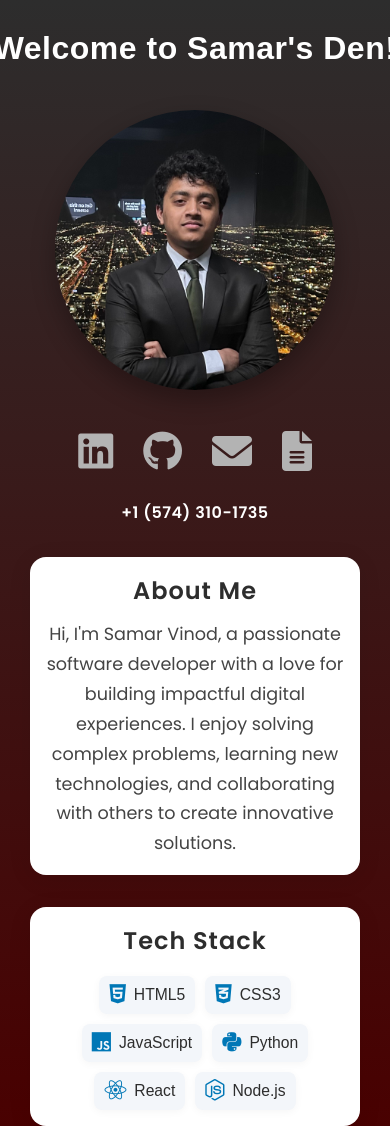
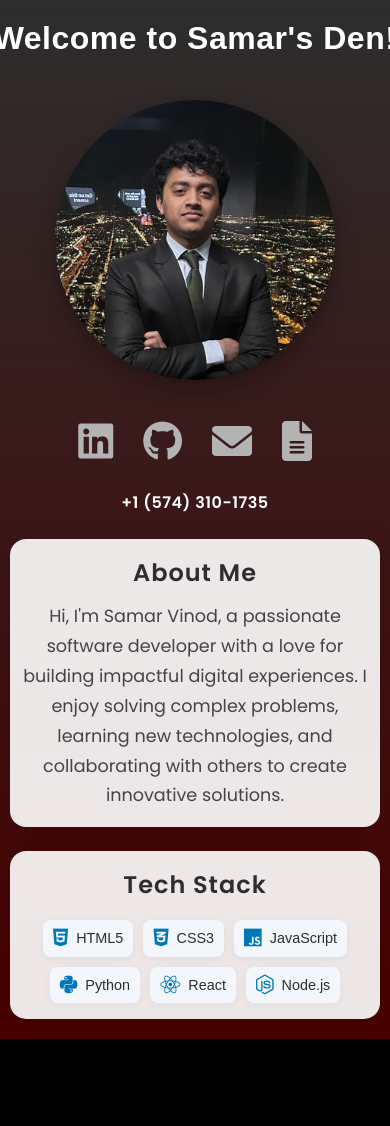
Before and after one commit to samarvinod/samarvinod.github.io, a plain HTML site: page index.html in a window 390 px wide. After the commit the page ends 1039 px from the top, so only its background shows below. Drawn offline with Linux system fonts and the light colour scheme.

Commit message:
Update main.css

```diff
--- a/main.css
+++ b/main.css
@@ -137,12 +137,12 @@ body {
 
 /* Introduction Section */
 .introduction, .tech-stack {
-    margin: 32px auto 0 auto;
-    padding: 28px 24px;
-    max-width: 700px;
-    background: #fff;
+    margin: 24px auto 0 auto;
+    padding: 24px 20px;
+    width: 100%;
+    background: rgba(255, 255, 255, 0.9);
     border-radius: 16px;
-    box-shadow: 0 4px 24px rgba(0,0,0,0.08);
+    box-shadow: 0 4px 24px rgba(0,0,0,0.15);
     text-align: center;
 }
 
@@ -177,11 +177,11 @@ body {
     gap: 8px;
     background: #f3f6fa;
     border-radius: 8px;
-    padding: 10px 18px;
-    font-size: 1.05rem;
+    padding: 8px 16px;
+    font-size: 1rem;
     color: #2d2d2d;
     box-shadow: 0 2px 8px rgba(0,0,0,0.04);
-    transition: background 0.2s, color 0.2s;
+    transition: all 0.3s ease;
 }
 
 .tech-icons span i {
@@ -192,18 +192,23 @@ body {
 .tech-icons span:hover {
     background: #e0f0ff;
     color: #0077b6;
+    transform: translateY(-3px);
+    box-shadow: 0 4px 12px rgba(0,119,182,0.15);
 }
 
 @media (max-width: 600px) {
+    .profile-card {
+        padding: 20px 10px;
+    }
     .introduction, .tech-stack {
-        padding: 16px 6px;
-        max-width: 98vw;
+        padding: 16px 12px;
+        width: 100%;
     }
     .tech-icons {
         gap: 10px;
     }
     .tech-icons span {
-        font-size: 0.98rem;
+        font-size: 0.9rem;
         padding: 8px 10px;
     }
 }
```
